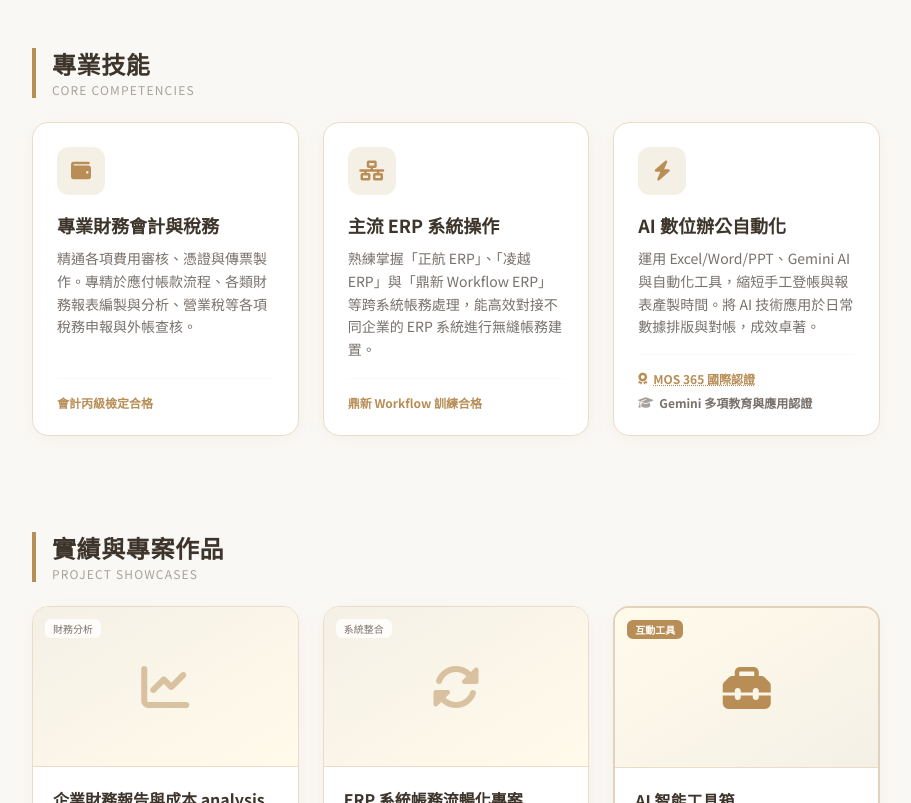
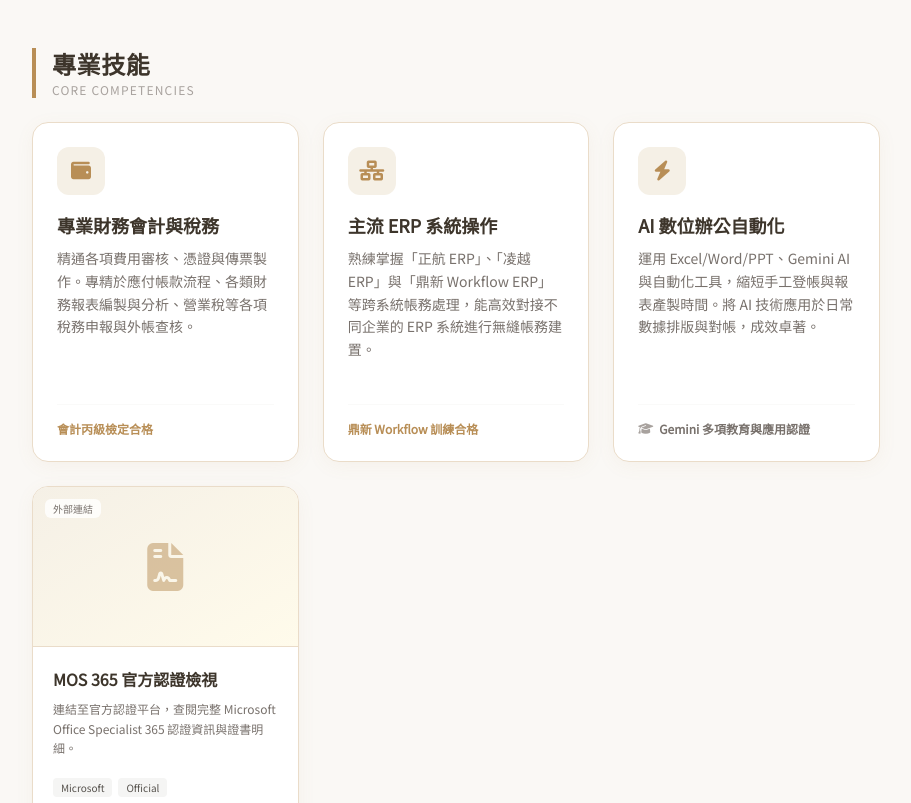
Before and after one commit to wu2136tr-coder/portfolio, a plain HTML site: page index.html in a window 1280 px wide. Shown: the part 890-1693 px from the top of the page, without its empty margins (184-1095 px from the left). Drawn offline with nearby package versions, Linux system fonts and the light colour scheme.

Commit message:
Update index.html

```diff
--- a/index.html
+++ b/index.html
@@ -7,7 +7,7 @@
     <!-- Tailwind CSS CDN -->
     <script src="https://cdn.tailwindcss.com"></script>
     <!-- Google Fonts: Noto Sans TC -->
-    <link href="https://fonts.googleapis.com/css2?family=Noto+Sans+TC:wght@300;400;500;700;900&display=swap" rel="stylesheet">
+    <link href="https://fonts.googleapis.com/css2?family=Noto+Sans+TC:wght=300;400;500;700;900&display=swap" rel="stylesheet">
     <!-- FontAwesome for icons -->
     <link rel="stylesheet" href="https://cdnjs.cloudflare.com/ajax/libs/font-awesome/6.4.0/css/all.min.css">
     <script>
@@ -50,7 +50,6 @@
                 <a href="#about" class="hover:text-accent transition-colors">關於我</a>
                 <a href="#skills" class="hover:text-accent transition-colors">專業技能</a>
                 <a href="#portfolio" class="hover:text-accent transition-colors">實績作品</a>
-                <a href="#contact" class="hover:text-accent transition-colors">聯絡我</a>
             </nav>
         </div>
     </header>
@@ -108,15 +107,19 @@
             </div>
         </section>
 
-        <!-- 3. 三大精選技能 (3 Skills) -->
+        <!-- 3. 專業技能 (Skills Section) -->
         <section id="skills" class="space-y-6">
             <div class="border-l-4 border-accent pl-4">
                 <h2 class="text-2xl font-bold text-beige-900 tracking-wide">專業技能</h2>
                 <p class="text-xs text-stone-400 uppercase tracking-widest mt-0.5">Core Competencies</p>
             </div>
-            <div class="grid grid-cols-1 md:grid-cols-3 gap-6">
+            <!-- 三欄網格 layout，第一欄內部使用 flex-col 堆疊 -->
+            <div class="grid grid-cols-1 md:grid-cols-3 gap-6 items-start">
+
+                <!-- 欄位一：堆疊「專業財務會計與稅務」與「MOS 365 官方認證檢視」 -->
+                <div class="flex flex-col gap-6">
                     <!-- 技能一 -->
-                <div class="bg-white p-6 rounded-2xl border border-beige-200 beige-glow hover:border-accent/40 transition-all duration-300 flex flex-col justify-between">
+                    <div class="bg-white p-6 rounded-2xl border border-beige-200 beige-glow hover:border-accent/40 transition-all duration-300 flex flex-col justify-between min-h-[340px]">
                         <div>
                             <div class="w-12 h-12 rounded-xl bg-beige-100 flex items-center justify-center text-accent mb-4 text-xl">
                                 <i class="fa-solid fa-wallet"></i>
@@ -131,8 +134,35 @@
                         </div>
                     </div>
 
+                    <!-- 搬移過來的：MOS 365 官方認證檢視 (配色與財務分析完全相同) -->
+                    <div class="bg-white rounded-2xl overflow-hidden border border-beige-200 hover:border-accent beige-glow group flex flex-col transition-all duration-300 hover:-translate-y-1">
+                        <div class="h-40 bg-gradient-to-br from-beige-100 to-amber-50 flex items-center justify-center p-6 border-b border-beige-200 relative">
+                            <i class="fa-solid fa-file-contract text-5xl text-accent/50 group-hover:scale-110 transition-transform duration-300"></i>
+                            <span class="absolute top-3 left-3 bg-white/80 backdrop-blur-sm text-[10px] px-2 py-0.5 rounded-md text-stone-500">外部連結</span>
+                        </div>
+                        <div class="p-5 flex-grow flex flex-col justify-between">
+                            <div class="space-y-2">
+                                <h3 class="text-base font-bold text-beige-900">MOS 365 官方認證檢視</h3>
+                                <p class="text-xs text-stone-500 leading-relaxed">
+                                    連結至官方認證平台，查閱完整 Microsoft Office Specialist 365 認證資訊與證書明細。
+                                </p>
+                            </div>
+                            <div class="mt-5 space-y-3">
+                                <div class="flex flex-wrap gap-1.5">
+                                    <span class="text-[10px] px-2 py-0.5 bg-stone-100 text-stone-600 rounded">Microsoft</span>
+                                    <span class="text-[10px] px-2 py-0.5 bg-stone-100 text-stone-600 rounded">Official</span>
+                                </div>
+                                <a href="https://wu2136tr-coder.github.io/portfolio/mos365.html" target="_blank" class="w-full py-2.5 bg-accent hover:bg-beige-900 text-white font-medium text-xs rounded-xl flex items-center justify-center gap-1.5 transition-colors shadow-sm text-center">
+                                    <span>前往官方認證頁面</span>
+                                    <i class="fa-solid fa-external-link text-[10px]"></i>
+                                </a>
+                            </div>
+                        </div>
+                    </div>
+                </div>
+
                 <!-- 技能二 -->
-                <div class="bg-white p-6 rounded-2xl border border-beige-200 beige-glow hover:border-accent/40 transition-all duration-300 flex flex-col justify-between">
+                <div class="bg-white p-6 rounded-2xl border border-beige-200 beige-glow hover:border-accent/40 transition-all duration-300 flex flex-col justify-between min-h-[340px]">
                     <div>
                         <div class="w-12 h-12 rounded-xl bg-beige-100 flex items-center justify-center text-accent mb-4 text-xl">
                             <i class="fa-solid fa-network-wired"></i>
@@ -148,7 +178,7 @@
                 </div>
 
                 <!-- 技能三 -->
-                <div class="bg-white p-6 rounded-2xl border border-beige-200 beige-glow hover:border-accent/40 transition-all duration-300 flex flex-col justify-between">
+                <div class="bg-white p-6 rounded-2xl border border-beige-200 beige-glow hover:border-accent/40 transition-all duration-300 flex flex-col justify-between min-h-[340px]">
                     <div>
                         <div class="w-12 h-12 rounded-xl bg-beige-100 flex items-center justify-center text-accent mb-4 text-xl">
                             <i class="fa-solid fa-bolt"></i>
@@ -159,11 +189,6 @@
                         </p>
                     </div>
                     <div class="mt-4 pt-4 border-t border-stone-50 text-xs text-accent font-semibold space-y-2">
-                        <!-- 可點擊顯示證照之按鈕 -->
-                        <button onclick="openCertModal()" class="flex items-center gap-1.5 hover:text-accent transition-colors text-left group/btn cursor-pointer">
-                            <i class="fa-solid fa-award text-accent group-hover/btn:scale-110 transition-transform"></i>
-                            <span class="underline decoration-dotted font-bold">MOS 365 國際認證</span>
-                        </button>
                         <div class="flex items-center gap-1.5 text-stone-500">
                             <i class="fa-solid fa-graduation-cap text-stone-400"></i>
                             <span>Gemini 多項教育與應用認證</span>
@@ -174,6 +199,12 @@
         </section>
 
         <!-- 4. 實績與專案作品 -->
+                </div>
+
+            </div>
+        </section>
+
+        <!-- 4. 實績與專案作品 (剩餘 3 個精采作品，形成完美 1 橫列滿網格) -->
         <section id="portfolio" class="space-y-6">
             <div class="border-l-4 border-accent pl-4">
                 <h2 class="text-2xl font-bold text-beige-900 tracking-wide">實績與專案作品</h2>
@@ -243,32 +274,6 @@
                             <a href="tools.html" class="w-full py-2.5 bg-accent hover:bg-beige-900 text-white font-medium text-xs rounded-xl flex items-center justify-center gap-1.5 transition-colors shadow-sm">
                                 <span>立即開啟工具箱</span>
                                 <i class="fa-solid fa-arrow-up-right-from-square text-[10px]"></i>
-                            </a>
-                        </div>
-                    </div>
-                </div>
-
-                <!-- 新增：MOS 365 外部認證入口 -->
-                <div class="bg-white rounded-2xl overflow-hidden border border-beige-200 hover:border-accent beige-glow group flex flex-col h-full transition-all duration-300 hover:-translate-y-1">
-                    <div class="h-40 bg-gradient-to-br from-beige-100 to-amber-50 flex items-center justify-center p-6 border-b border-beige-200 relative">
-                        <i class="fa-solid fa-file-contract text-5xl text-accent/50 group-hover:scale-110 transition-transform duration-300"></i>
-                        <span class="absolute top-3 left-3 bg-white/80 backdrop-blur-sm text-[10px] px-2 py-0.5 rounded-md text-stone-500">外部連結</span>
-                    </div>
-                    <div class="p-5 flex-grow flex flex-col justify-between">
-                        <div class="space-y-2">
-                            <h3 class="text-base font-bold text-beige-900">MOS 365 官方認證檢視</h3>
-                            <p class="text-xs text-stone-500 leading-relaxed">
-                                連結至官方認證平台，查閱完整 Microsoft Office Specialist 365 認證資訊與證書明細。
-                            </p>
-                        </div>
-                        <div class="mt-5 space-y-3">
-                            <div class="flex flex-wrap gap-1.5">
-                                <span class="text-[10px] px-2 py-0.5 bg-stone-100 text-stone-600 rounded">Microsoft</span>
-                                <span class="text-[10px] px-2 py-0.5 bg-stone-100 text-stone-600 rounded">Official</span>
-                            </div>
-                            <a href="https://wu2136tr-coder.github.io/portfolio/mos365.html" target="_blank" class="w-full py-2.5 bg-accent hover:bg-beige-900 text-white font-medium text-xs rounded-xl flex items-center justify-center gap-1.5 transition-colors shadow-sm">
-                                <span>前往官方認證頁面</span>
-                                <i class="fa-solid fa-external-link text-[10px]"></i>
                             </a>
                         </div>
                     </div>
```
Lines whose indentation alone changed are shown as unchanged.
